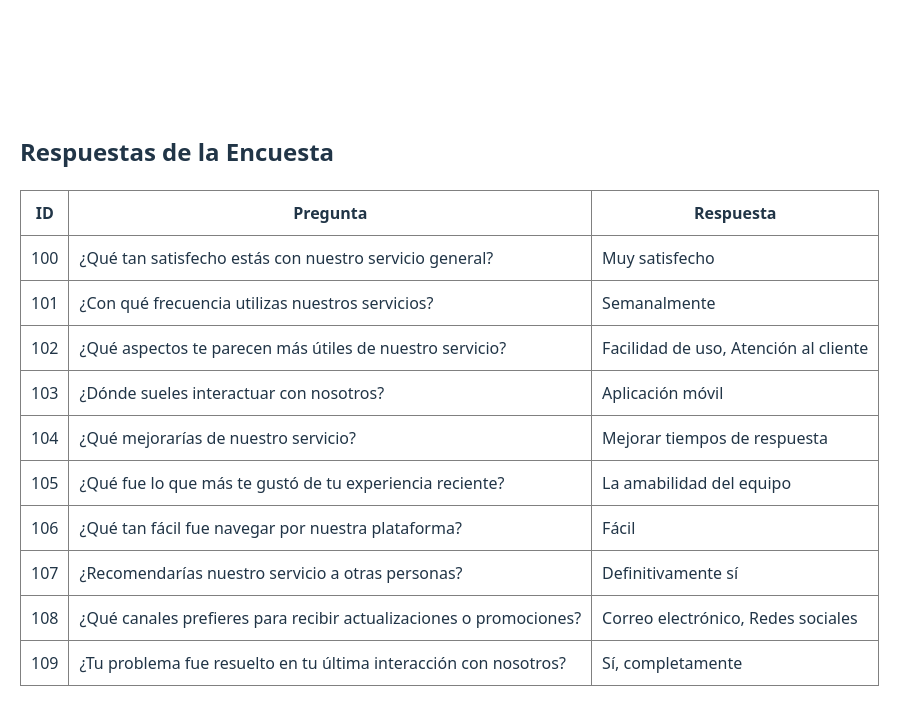
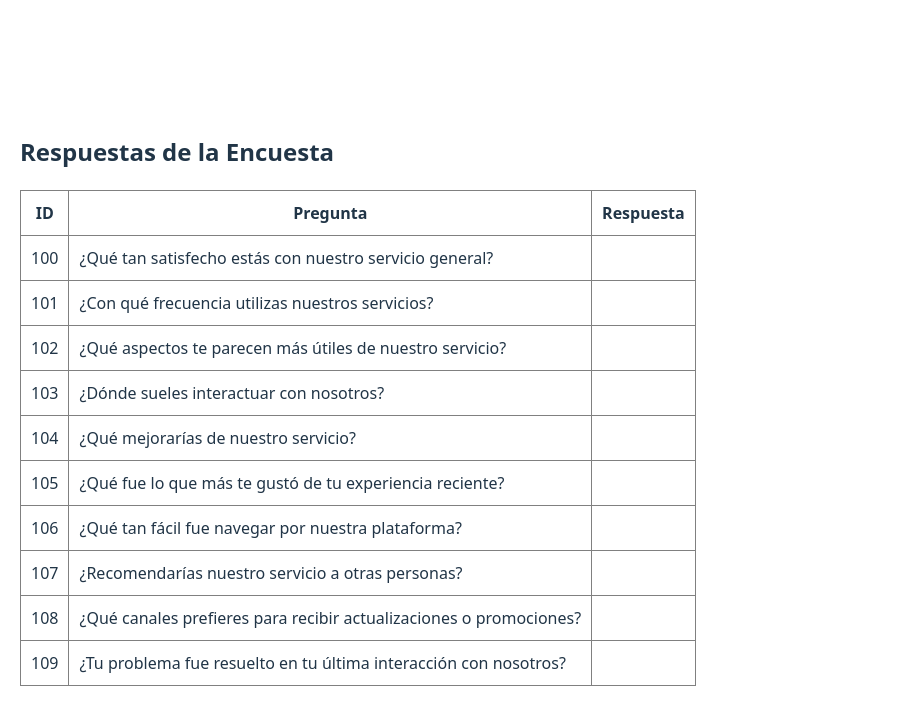
Before and after one commit to John-99F/dynamicSurvey, a React (Vite) app: page /answers in a window 1280 px wide. Shown: the top 724 px of the page, without its empty margins (0-922 px from the left). Built offline with nearby package versions, Linux system fonts and the light colour scheme.

Commit message:
implementation logic

```diff
--- a/src/components/answersTable.jsx
+++ b/src/components/answersTable.jsx
@@ -1,11 +1,13 @@
-function AnswersTable({questions, respuestas}) {
+import { getAnswers } from "../utils/answersUtils";
+
+function AnswersTable({questions}) {
     const obtenerRespuesta = (id) => {
-        const resp = respuestas.find((r) => r.id === id);
+        const resp = getAnswers().find((r) => r.id === id);
         if (!resp) return 'Sin respuesta';
-        if (Array.isArray(resp.respuesta)) {
-          return resp.respuesta.join(', ');
+        if (Array.isArray(resp.answers)) {
+          return resp.answers.join(', ');
         }
-        return resp.respuesta;
+        return resp.answers;
       };
 
       return (
--- a/src/components/multipleChoice.jsx
+++ b/src/components/multipleChoice.jsx
@@ -1,5 +1,6 @@
 import { useState } from "react"
-function MultipleChoice({ question, options, show }) {
+import { setAnswers } from "../utils/answersUtils";
+function MultipleChoice({ id, question, options, show }) {
     const [checkbox, setCheck] = useState(
         options.length > 0 ? options.map(() => false) : []
     );
@@ -8,8 +9,14 @@ function MultipleChoice({ question, options, show }) {
         const updated = checkbox.map((_, position) =>
             position === index ? e.target.checked : false);
         setCheck(updated);
+        saveAnswers({answers: options[index]})
         console.log(updated);
     };
+
+    const saveAnswers = ({answers}) => {
+        setAnswers( {questionId: id,answers: answers})
+    }
+
     return show ? (
         <div>
             <label>
--- a/src/components/multipleSelection.jsx
+++ b/src/components/multipleSelection.jsx
@@ -1,6 +1,6 @@
 import { useState } from "react"
-
-function MultipleSelection({question, options , show}) {
+import { setAnswers } from "../utils/answersUtils";
+function MultipleSelection({id, question, options , show}) {
     const [checkbox, setCheck] = useState(
         options.length > 0 ? options.map(() => false) : []
     );
@@ -9,8 +9,14 @@ function MultipleSelection({question, options , show}) {
         const updated = [...checkbox];
         updated[index] = e.target.checked;
         setCheck(updated);
+        const saveOptions = options.filter((element, index) => updated[index]);
+        saveAnswers({answers: saveOptions})
         console.log(updated);
     };
+
+     const saveAnswers = ({answers}) => {
+        setAnswers( {questionId: id,answers: answers})
+    }
     return show ? (
         <div>
             <label>
--- a/src/components/openResponse.jsx
+++ b/src/components/openResponse.jsx
@@ -1,9 +1,10 @@
 import { useState } from "react"
-
-function  OpenResponse({question, show}) {
-    const [answer, setAnswer] = useState("")
+import { setAnswers } from "../utils/answersUtils"
+function  OpenResponse({id, question, show}) {
+    const [answer, saveAnswer] = useState("")
     const handleAnswer = (e) => {
-        setAnswer(e)
+        saveAnswer(e)
+        setAnswers({questionId: id, answers: e})
         console.log(e)
     }
     return show ? (
--- a/src/pages/answers.jsx
+++ b/src/pages/answers.jsx
@@ -6,7 +6,6 @@ function Answers() {
         <div>
             <AnswersTable
                 questions={questions}
-                 respuestas={respuestas}
             />
         </div>
     )
--- a/src/pages/questions.jsx
+++ b/src/pages/questions.jsx
@@ -1,5 +1,7 @@
 import { useState } from "react"
 import { questions, typesQuestions } from '../utils/constants'
+import {Link } from 'react-router-dom'
+
 import MultipleSelection from '../components/multipleSelection'
 import OpenResponse from '../components/openResponse'
 import MultipleChoice from '../components/multipleChoice'
@@ -34,6 +36,7 @@ function Questions() {
                 return element.type == typesQuestions[1] ?
                     <MultipleChoice
                         key={element.id}
+                        id={element.id}
                         question={element.question}
                         options={element.options}
                         show={listQuestions[index]}
@@ -41,6 +44,7 @@ function Questions() {
                     : element.type == typesQuestions[2] ?
                         <MultipleSelection
                             key={element.id}
+                            id={element.id}
                             show={listQuestions[index]}
                             question={element.question}
                             options={element.options}
@@ -48,6 +52,7 @@ function Questions() {
                         : element.type == typesQuestions[3] ?
                             <OpenResponse
                                 key={element.id}
+                                id={element.id}
                                 question={element.question}
                                 show={listQuestions[index]}
                             /> : <div key={element.id}></div>
@@ -59,12 +64,19 @@ function Questions() {
                 >
                     Anterior
                 </button>
-                <button
-                    onClick={goToNextQuestion}
-                    disabled={listQuestions.findIndex(q => q) === questions.length - 1}
-                >
-                    Siguiente
-                </button>
+                {
+                    listQuestions.findIndex(q => q) === questions.length - 1 ?
+                        <button
+                        >
+                           <Link to={"/answers"}>terminar</Link>
+                        </button>
+                        :
+                        <button
+                            onClick={goToNextQuestion}
+                        >
+                            Siguiente
+                        </button>
+                }
             </div>
         </div>
     )
--- /dev/null
+++ b/src/utils/answersUtils.jsx
@@ -0,0 +1,27 @@
+import { questions } from "./constants";
+
+let listAnswers = questions.map((question) => {
+  return {id: question.id, answers: []}
+})
+
+
+export function setAnswers ({questionId, answers}) {
+  listAnswers = listAnswers.map(item => {
+    if (item.id === questionId) {
+      return {
+        ...item,
+        answers: Array.isArray(answers) ?
+          answers.join(', ')
+        : answers
+      };
+    }
+    return item;
+  });
+
+    getAnswers()
+}
+
+export function getAnswers() {
+  console.log(listAnswers)
+  return listAnswers
+}
--- a/src/utils/constants.js
+++ b/src/utils/constants.js
@@ -110,14 +110,14 @@ export let questions = [
 ]
 
 export const respuestas = [
-  { id: 100, respuesta: 'Muy satisfecho' },
-  { id: 101, respuesta: 'Semanalmente' },
-  { id: 102, respuesta: ['Facilidad de uso', 'Atención al cliente'] },
-  { id: 103, respuesta: ['Aplicación móvil'] },
-  { id: 104, respuesta: 'Mejorar tiempos de respuesta' },
-  { id: 105, respuesta: 'La amabilidad del equipo' },
-  { id: 106, respuesta: 'Fácil' },
-  { id: 107, respuesta: 'Definitivamente sí' },
-  { id: 108, respuesta: ['Correo electrónico', 'Redes sociales'] },
-  { id: 109, respuesta: 'Sí, completamente' },
+  { id: 100, respuesta: '' },
+  { id: 101, respuesta: '' },
+  { id: 102, respuesta: [''] },
+  { id: 103, respuesta: [''] },
+  { id: 104, respuesta: '' },
+  { id: 105, respuesta: '' },
+  { id: 106, respuesta: '' },
+  { id: 107, respuesta: '' },
+  { id: 108, respuesta: [''] },
+  { id: 109, respuesta: '' },
 ];
```
